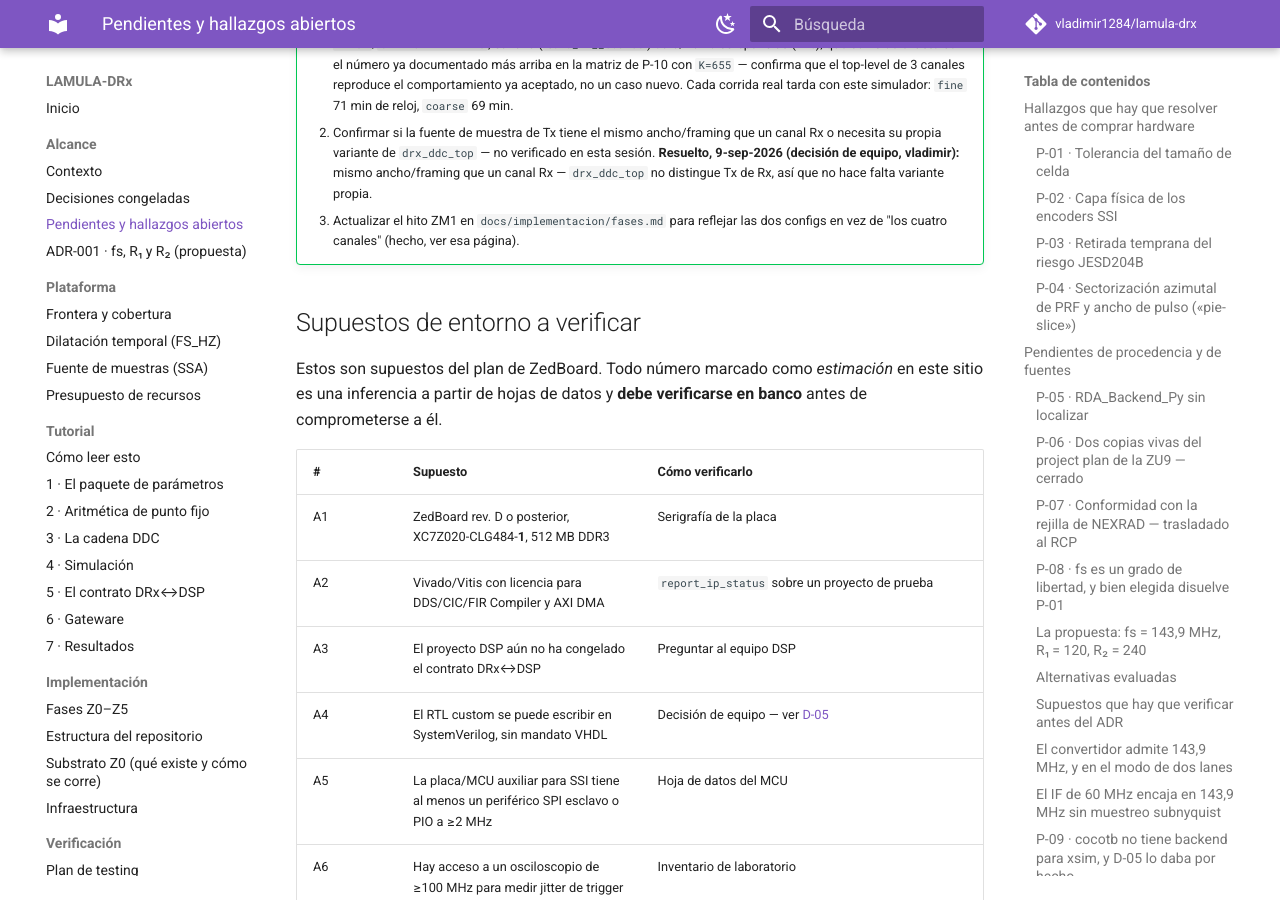
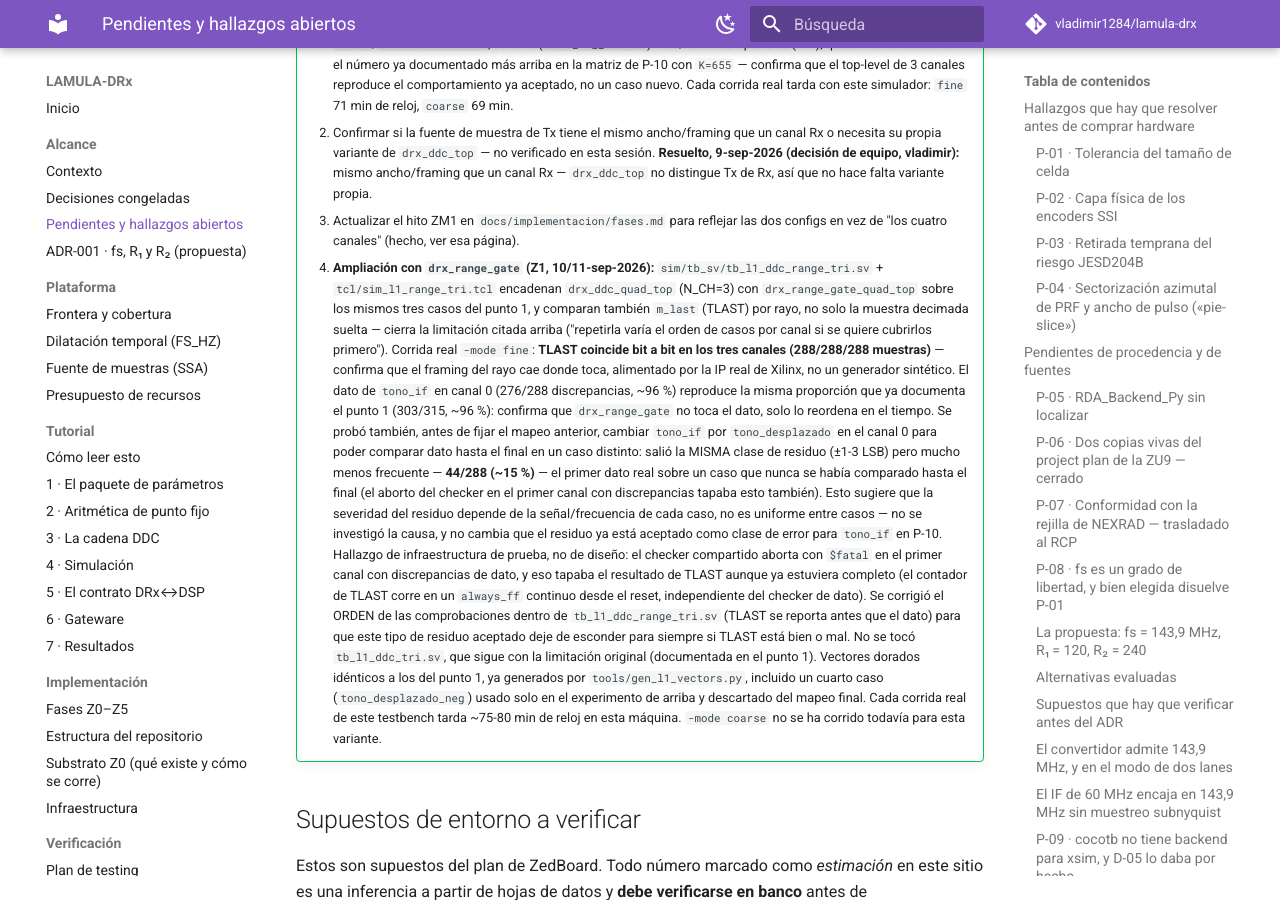
Before and after one commit to vladimir1284/lamula-drx, an MkDocs documentation site: the page built from docs/alcance/pendientes.md, in a window 1280 px wide and 900 px high, scrolled down 30740 px. Built offline with MkDocs 1.6.1 and Material for MkDocs 9.7.7, drawn with Linux system fonts in a browser that asks for light colours; comment, search, counter and statistics services are not loaded.

Commit message:
Z1: TLAST confirmado bit a bit en L1 range-tri; residuo de tono_desplazado documentado
tb_l1_ddc_range_tri.sv comprobaba el dato de cada canal antes que TLAST, y el
$fatal en el primer canal con discrepancias de dato (canal 0, tono_if, con el
residuo ya aceptado en P-10/P-12) terminaba la simulación antes de llegar al
reporte de TLAST — aunque los contadores de TLAST ya estuvieran completos,
por correr en un always_ff continuo desde el reset, independiente del
checker de dato. Se reordena: TLAST se reporta primero. Corrida real
-mode fine contra la IP de Xilinx: TLAST coincide bit a bit en los tres
canales (288/288/288 muestras).

De paso, un intento de conseguir un canal "limpio" cambiando tono_if por
tono_desplazado en el canal 0 reveló que tono_desplazado también muestra la
misma clase de residuo (±1-3 LSB), aunque mucho menos frecuente: 44/288
(~15%) frente al 276/288 (~96%) de tono_if. Es la primera vez que ese caso
se compara hasta el final (el mismo aborto por $fatal lo tapaba). Se revierte
el mapeo canal->caso al original de sim_l1_tri.tcl -no evitar el residuo
eligiendo casos, ya con TLAST resuelto por el reordenamiento- y se documenta
el hallazgo en pendientes.md (P-12, punto 4).

Co-Authored-By: Claude Sonnet 5 <noreply@anthropic.com>

```diff
--- a/docs/alcance/pendientes.md
+++ b/docs/alcance/pendientes.md
@@ -1345,6 +1345,35 @@ entrada de cierre de abajo: se tomó una tercera vía, ni (a) ni (b).**
        `drx_ddc_top` no distingue Tx de Rx, así que no hace falta variante propia.
     3. Actualizar el hito ZM1 en `docs/implementacion/fases.md` para reflejar las dos configs en vez
        de "los cuatro canales" (hecho, ver esa página).
+    4. **Ampliación con `drx_range_gate` (Z1, 10/11-sep-2026):** `sim/tb_sv/tb_l1_ddc_range_tri.sv` +
+       `tcl/sim_l1_range_tri.tcl` encadenan `drx_ddc_quad_top` (N_CH=3) con
+       `drx_range_gate_quad_top` sobre los mismos tres casos del punto 1, y comparan también
+       `m_last` (TLAST) por rayo, no solo la muestra decimada suelta — cierra la limitación citada
+       arriba ("repetirla varía el orden de casos por canal si se quiere cubrirlos primero").
+       Corrida real `-mode fine`: **TLAST coincide bit a bit en los tres canales (288/288/288
+       muestras)** — confirma que el framing del rayo cae donde toca, alimentado por la IP real de
+       Xilinx, no un generador sintético. El dato de `tono_if` en canal 0 (276/288 discrepancias,
+       ~96 %) reproduce la misma proporción que ya documenta el punto 1 (303/315, ~96 %): confirma
+       que `drx_range_gate` no toca el dato, solo lo reordena en el tiempo.
+       Se probó también, antes de fijar el mapeo anterior, cambiar `tono_if` por `tono_desplazado`
+       en el canal 0 para poder comparar dato hasta el final en un caso distinto: salió la MISMA
+       clase de residuo (±1-3 LSB) pero mucho menos frecuente — **44/288 (~15 %)** — el primer dato
+       real sobre un caso que nunca se había comparado hasta el final (el aborto del checker en el
+       primer canal con discrepancias tapaba esto también). Esto sugiere que la severidad del
+       residuo depende de la señal/frecuencia de cada caso, no es uniforme entre casos — no se
+       investigó la causa, y no cambia que el residuo ya está aceptado como clase de error para
+       `tono_if` en P-10.
+       Hallazgo de infraestructura de prueba, no de diseño: el checker compartido aborta con
+       `$fatal` en el primer canal con discrepancias de dato, y eso tapaba el resultado de TLAST
+       aunque ya estuviera completo (el contador de TLAST corre en un `always_ff` continuo desde el
+       reset, independiente del checker de dato). Se corrigió el ORDEN de las comprobaciones dentro
+       de `tb_l1_ddc_range_tri.sv` (TLAST se reporta antes que el dato) para que este tipo de
+       residuo aceptado deje de esconder para siempre si TLAST está bien o mal. No se tocó
+       `tb_l1_ddc_tri.sv`, que sigue con la limitación original (documentada en el punto 1).
+       Vectores dorados idénticos a los del punto 1, ya generados por `tools/gen_l1_vectors.py`,
+       incluido un cuarto caso (`tono_desplazado_neg`) usado solo en el experimento de arriba y
+       descartado del mapeo final. Cada corrida real de este testbench tarda ~75-80 min de reloj en
+       esta máquina. `-mode coarse` no se ha corrido todavía para esta variante.
 
 ## Supuestos de entorno a verificar
 
```
Also changed, not shown: 2 other files.
